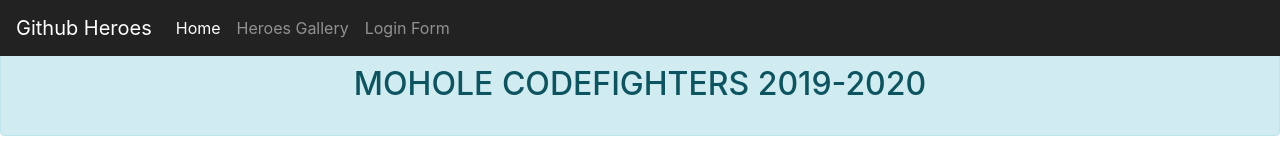
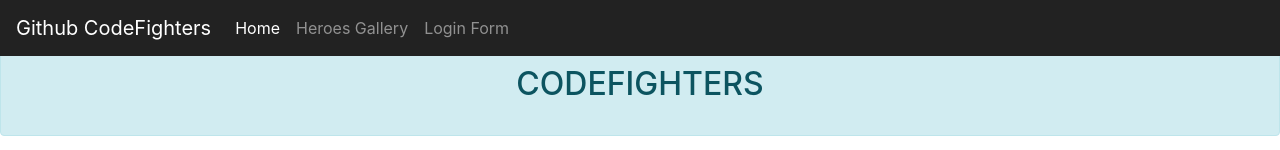
Before and after one commit to FFLAB/Bootstrhub-Lezione, a website: page heroes.html in a window 1280 px wide. Shown: the top 150 px of the page. Drawn offline with nearby package versions, Linux system fonts and the light colour scheme.

Commit message:
Update heroes.html

```diff
--- a/heroes.html
+++ b/heroes.html
@@ -18,7 +18,7 @@
 <body>
     <header>
         <nav class="navbar navbar-expand-md navbar-dark fixed-top bg-dark">
-            <a class="navbar-brand" href="index.html">Github Heroes</a>
+            <a class="navbar-brand" href="index.html">Github CodeFighters</a>
 
             <button class="navbar-toggler" type="button" data-toggle="collapse" data-target="#navbarCollapse" aria-controls="navbarCollapse" aria-expanded="false" aria-label="Toggle navigation">
               <span class="navbar-toggler-icon"></span>
@@ -42,7 +42,7 @@
     </header>
 
     <aside class="alert alert-info p-4 text-center">
-      <h2>MOHOLE CODEFIGHTERS 2019-2020</h2>
+      <h2>CODEFIGHTERS</h2>
     </aside>
     <!-- qui iniziano le cards -->
     <section class="container">
```
